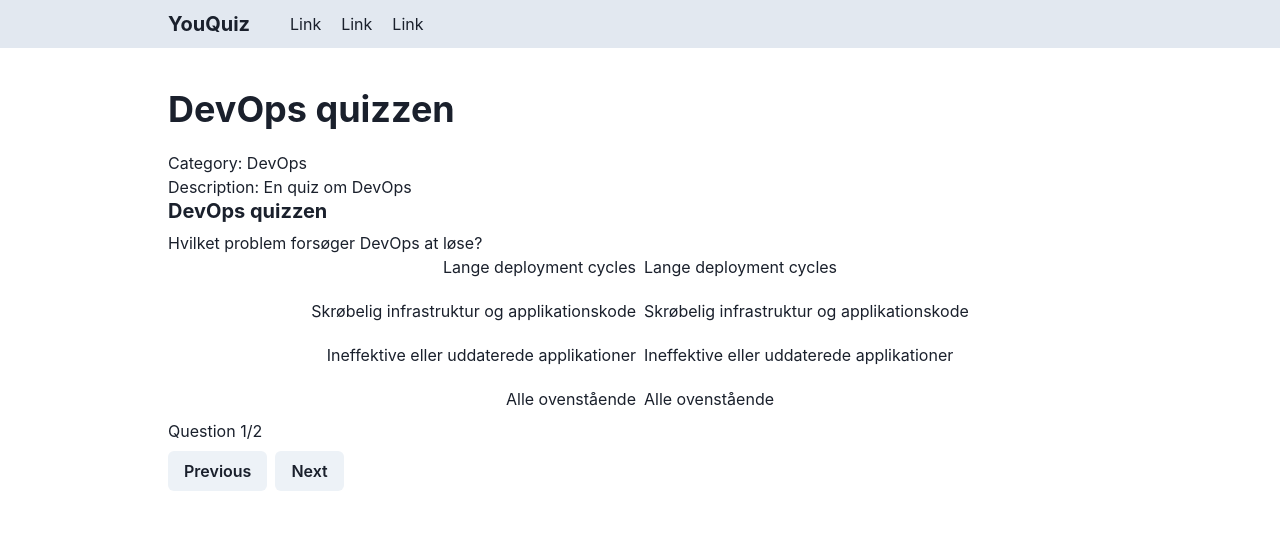
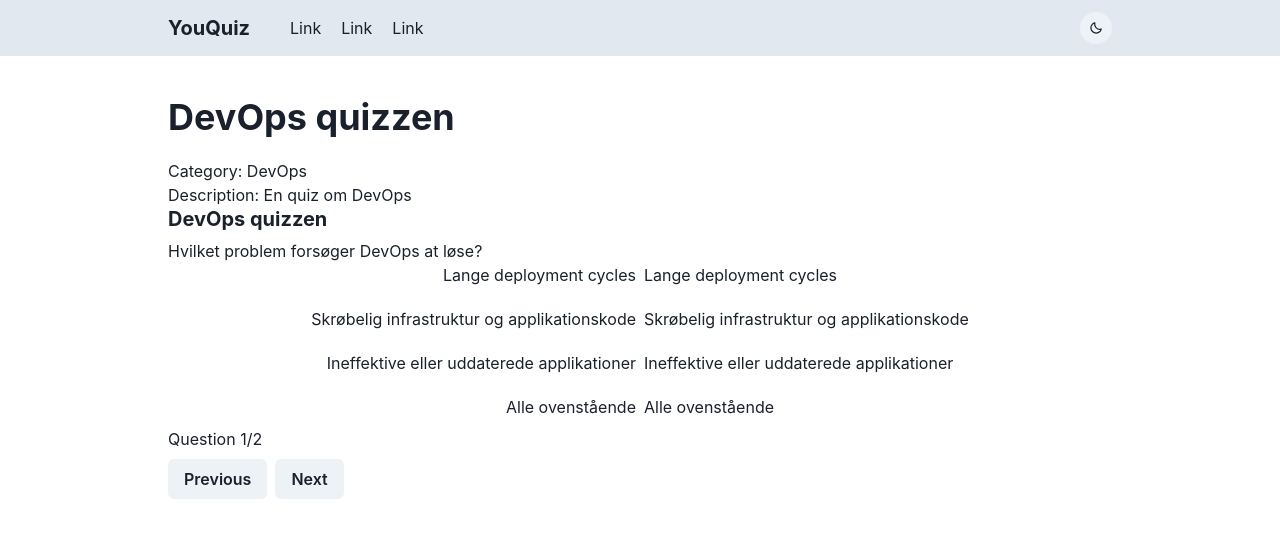
Before and after one commit to siffravn/HelloDevOps, a React (Create React App) app in the folder web/: page / in a window 1280 px wide. Shown: the top 538 px of the page. Built offline with nearby package versions, Linux system fonts and the light colour scheme.

Commit message:
Add colorModeBtn and colorModeScript

```diff
--- a/web/package.json
+++ b/web/package.json
@@ -18,6 +18,7 @@
     "mobx-react-lite": "^3.2.1",
     "react": "^17.0.2",
     "react-dom": "^17.0.2",
+    "react-icons": "^4.2.0",
     "react-scripts": "4.0.3",
     "typescript": "^4.1.2",
     "web-vitals": "^1.0.1"
--- /dev/null
+++ b/web/src/components/buttons/colorModeBtn.tsx
@@ -0,0 +1,21 @@
+import { IconButton } from "@chakra-ui/button";
+import { useColorMode, useColorModeValue } from "@chakra-ui/color-mode";
+import { FC } from "react";
+import { BiMoon, BiSun } from "react-icons/bi";
+
+const ColorModeBtn: FC = () => {
+  const { toggleColorMode } = useColorMode();
+  const icon = useColorModeValue(<BiMoon />, <BiSun />);
+
+  return (
+    <IconButton
+      aria-label="Switch color mode"
+      size="sm"
+      icon={icon}
+      onClick={toggleColorMode}
+      rounded="full"
+    />
+  );
+};
+
+export default ColorModeBtn;
--- a/web/src/components/header/header.tsx
+++ b/web/src/components/header/header.tsx
@@ -1,6 +1,7 @@
 import { Box, Container, Flex, Heading, HStack } from "@chakra-ui/layout";
 import { FC } from "react";
 import { useColors } from "../../hooks/useColors";
+import ColorModeBtn from "../buttons/colorModeBtn";
 import NavBar from "./navbar";
 
 const Header: FC = ({ children }) => {
@@ -16,6 +17,7 @@ const Header: FC = ({ children }) => {
               <Heading size="md">{appName}</Heading>
               <NavBar />
             </HStack>
+            <ColorModeBtn />
           </Flex>
         </Container>
       </Box>
--- a/web/src/index.tsx
+++ b/web/src/index.tsx
@@ -1,17 +1,19 @@
-import React from 'react';
-import ReactDOM from 'react-dom';
-import './index.css';
-import App from './App';
-import reportWebVitals from './reportWebVitals';
-import { ChakraProvider } from "@chakra-ui/react"
+import React from "react";
+import ReactDOM from "react-dom";
+import "./index.css";
+import App from "./App";
+import reportWebVitals from "./reportWebVitals";
+import { ChakraProvider, ColorModeScript } from "@chakra-ui/react";
+import theme from "./theme";
 
 ReactDOM.render(
   <React.StrictMode>
     <ChakraProvider>
+      <ColorModeScript initialColorMode={theme.config.initialColorMode} />
       <App />
     </ChakraProvider>
   </React.StrictMode>,
-  document.getElementById('root')
+  document.getElementById("root")
 );
 
 // If you want to start measuring performance in your app, pass a function
--- /dev/null
+++ b/web/src/theme.ts
@@ -0,0 +1,9 @@
+import { extendTheme, ThemeConfig } from "@chakra-ui/react";
+
+const config: ThemeConfig = {
+  initialColorMode: "light",
+  useSystemColorMode: false,
+};
+
+const theme = extendTheme({ config });
+export default theme;
```
Also changed, not shown: 1 other file (tests, documents, lock files or other folders).
